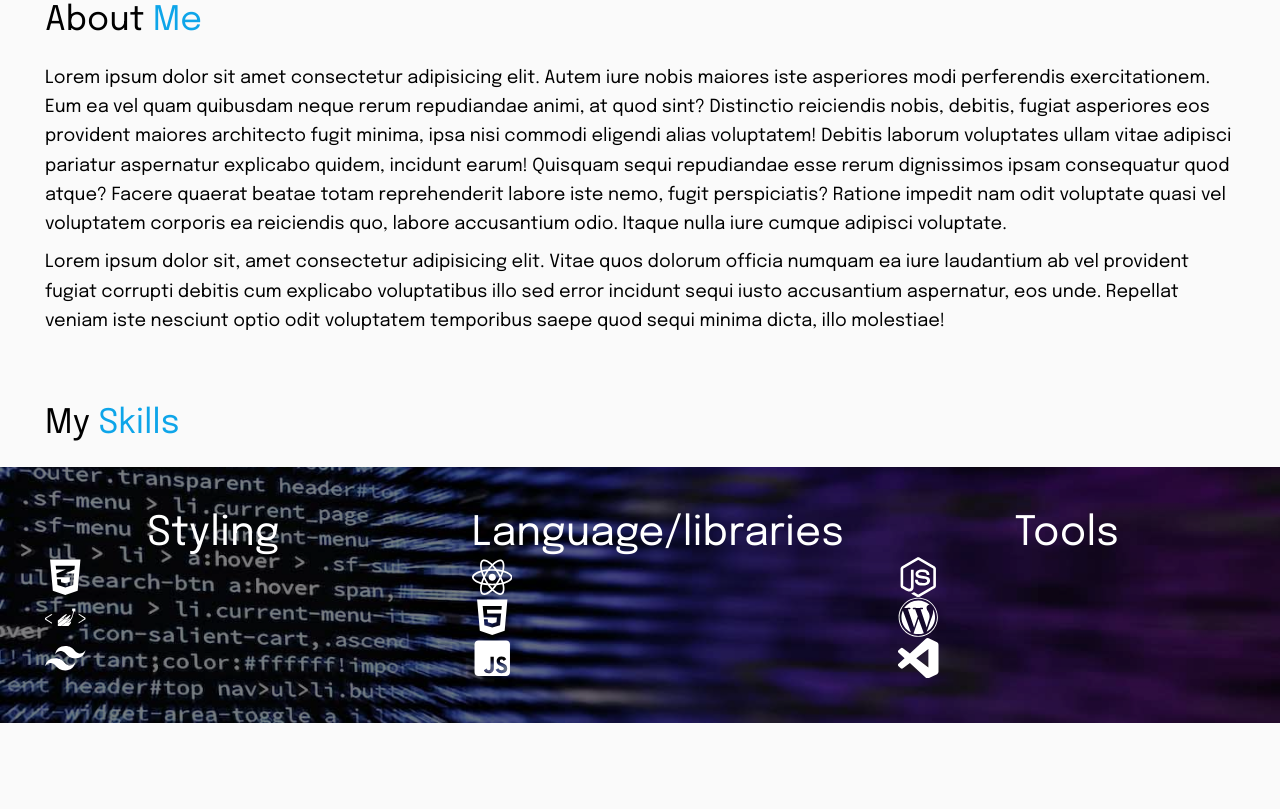
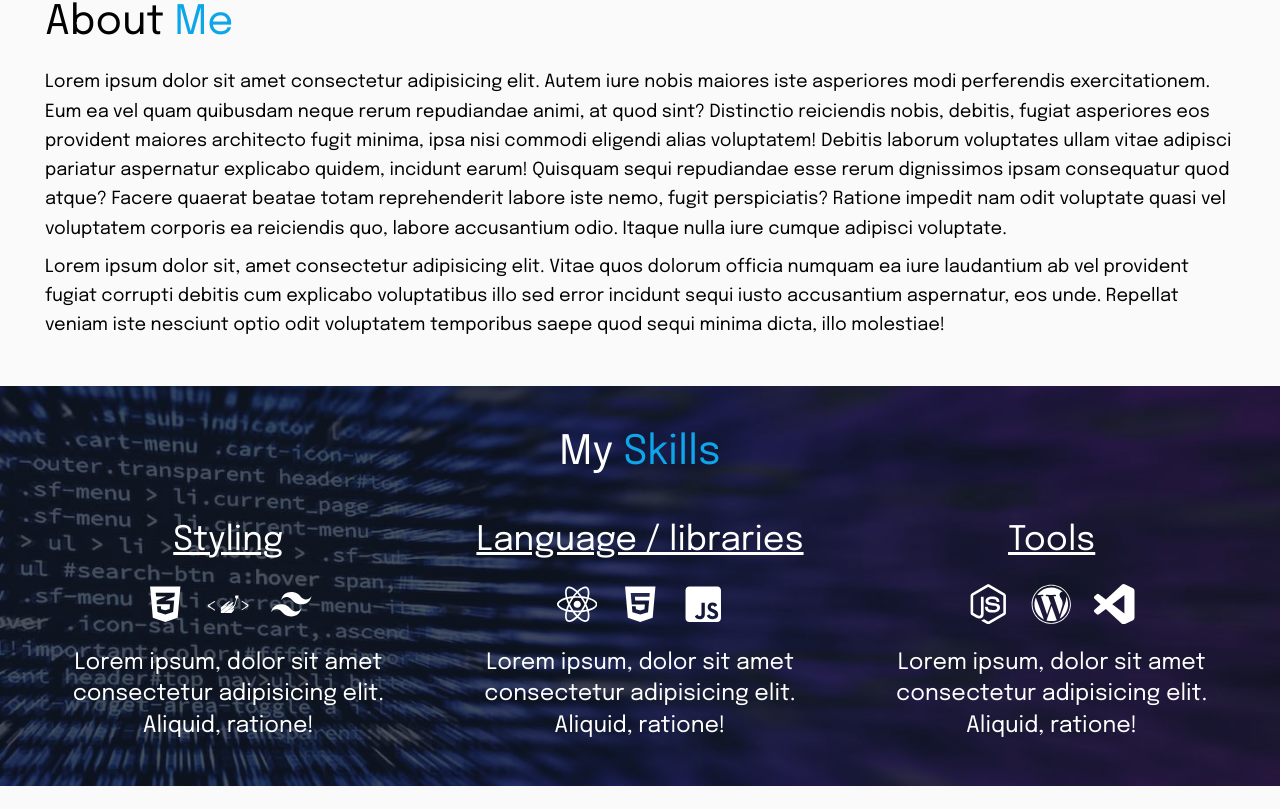
Before and after one commit to elodiedaumal/portfollio, a React (Create React App) app: page / in a window 1280 px wide. Shown: the part 1058-1867 px from the top of the page. Before the commit the page ends 1804 px from the top, so only its background shows below. Built offline with nearby package versions, Linux system fonts and the light colour scheme; the HTML template or start-up script is replaced by a standard one.

Commit message:
skills component done

```diff
--- a/src/Components/About.js
+++ b/src/Components/About.js
@@ -3,7 +3,7 @@ import React from 'react';
 const About = () => {
   return (
     <section className='max-w-screen-xl mx-auto md:px-10 px-5 leading-relaxed py-5'>
-      <h2 className='text-3xl  py-5'>
+      <h2 className='text-4xl  py-5'>
         About <span className='text-sky-500'>Me</span>
       </h2>
       <p className='mb-2'>
--- a/src/Components/Hero.js
+++ b/src/Components/Hero.js
@@ -26,7 +26,7 @@ const Hero = () => {
             With my knowledge I develop interfaces taht are easy to use and
             pleasent for the eye.
           </p>
-          <div className='flex justify-center md:justify-start text-4xl py-3 gap-16 text-purple-600'>
+          <div className='flex justify-center md:justify-start text-4xl py-3 gap-16 text-purple-600/60'>
             <Link to='/'>
               <FaEnvelope />
             </Link>
--- a/src/Components/Skills.js
+++ b/src/Components/Skills.js
@@ -17,34 +17,51 @@ import {
 const Skills = () => {
   return (
     <section className=' mx-auto   leading-relaxed py-5 '>
-      <h2 className='text-3xl max-w-screen-xl py-5 md:px-10 px-5 mx-auto'>
-        My <span className='text-sky-500'>Skills</span>
-      </h2>
-
       <div
         class='w-full bg-cover bg-center '
         style={{ backgroundImage: `url(${SkillsImg})` }}
       >
-        <div class='w-full h-full flex  justify-center items-center backdrop-brightness-50 mx-auto'>
-          <span class='text-white text-4xl  text-center grid grid-cols-3 '>
-            <article className='p-10'>
-              <h3>Styling</h3>
+        <div class='w-full h-full text-white flex flex-col justify-center items-center bg-gray-900/75 mx-auto'>
+          <h2 className='text-4xl max-w-screen-xl pt-10 md:px-10 px-5 mx-auto'>
+            My <span className='text-sky-500'>Skills</span>
+          </h2>
+          <span class='text-white md:text-3xl gap-10 gap-x-5 md:gap-x-10 text-center grid md:grid-cols-3 py-10 max-w-screen-xl px-5 md:px-10'>
+            <div className='flex flex-col gap-2 md:gap-5'>
+              <h3 className='underline'>Styling</h3>
+              <div className='flex gap-2 text-2xl md:text-4xl md:gap-5 text-center justify-center '>
                 <FaCss3Alt />
                 <SiStyledcomponents />
                 <SiTailwindcss />
-            </article>
-            <article className='p-10'>
-              <h3>Language/libraries</h3>
+              </div>
+              <p className='md:text-xl'>
+                Lorem ipsum, dolor sit amet consectetur adipisicing elit.
+                Aliquid, ratione!
+              </p>
+            </div>
+            <div className='flex flex-col gap-2 md:gap-5'>
+              <h3 className='underline'>Language / libraries</h3>
+              <div className='flex gap-2 text-2xl md:text-4xl md:gap-5 text-center justify-center'>
                 <FaReact />
                 <FaHtml5 />
                 <FaJsSquare />
-            </article>
-            <article className='p-10'>
-              <h3>Tools</h3>
+              </div>
+              <p className='md:text-xl'>
+                Lorem ipsum, dolor sit amet consectetur adipisicing elit.
+                Aliquid, ratione!
+              </p>
+            </div>
+            <div className='flex flex-col gap-2 md:gap-5'>
+              <h3 className='underline'>Tools</h3>
+              <div className='flex gap-2 text-2xl md:text-4xl md:gap-5 text-center justify-center'>
                 <FaNodeJs />
                 <FaWordpress />
                 <SiVisualstudiocode />
-            </article>
+              </div>
+              <p className='md:text-xl'>
+                Lorem ipsum, dolor sit amet consectetur adipisicing elit.
+                Aliquid, ratione!
+              </p>
+            </div>
           </span>
         </div>
       </div>
```
Lines whose indentation alone changed are shown as unchanged.
